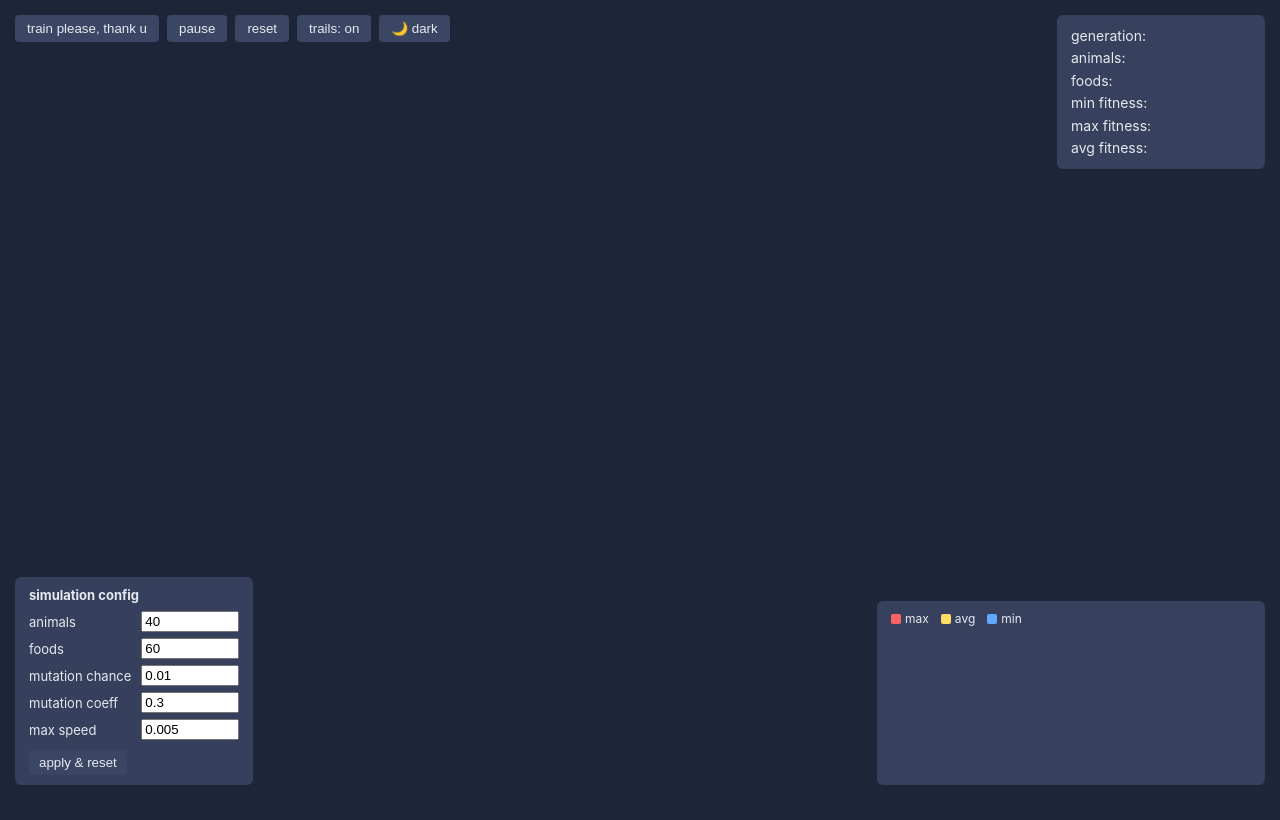
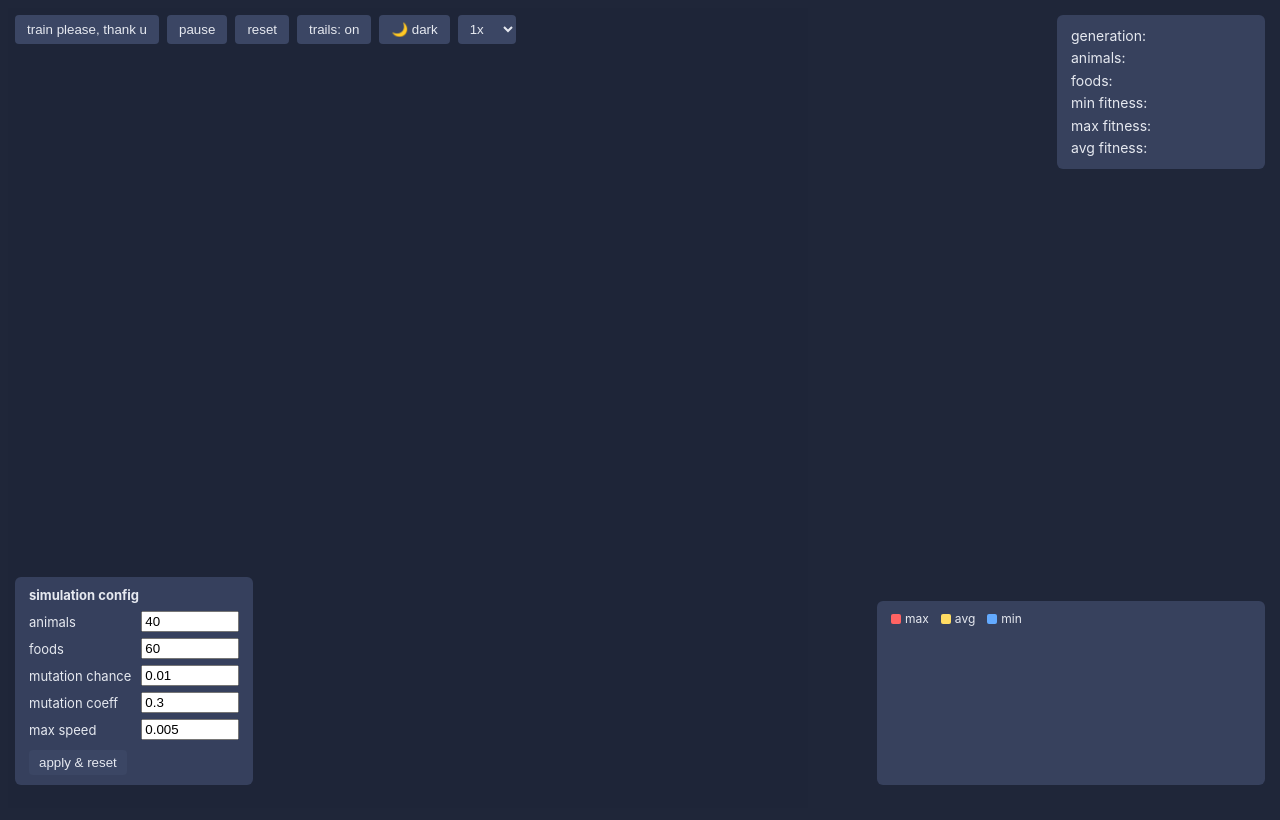
Before and after one commit to niclaslind/shorelark, a website built with webpack: page www/index.html in a window 1280 px wide. Built offline with nearby package versions, Linux system fonts and the light colour scheme; what lib-simulation-wasm would draw is missing.

Commit message:
Add simulation speed / fast-forward control (#140)
- www: add a speed selector (1x/2x/5x/10x/25x/50x) to the controls
  bar. At speeds above 1x, multiple simulation steps run per rendered
  animation frame (only the final state is drawn), so training
  progresses much faster in wall-clock time instead of just rendering
  faster.
- Stats are recorded for every generation that completes within a
  batch of steps, so the chart/stats stay accurate even at high
  speeds.

Co-authored-by: Copilot <223556219+Copilot@users.noreply.github.com>

```diff
--- a/www/index.html
+++ b/www/index.html
@@ -146,6 +146,15 @@
   #config button:hover {
     background: var(--btn-bg-hover);
   }
+
+  #controls select {
+    cursor: pointer;
+    padding: 6px 8px;
+    border: none;
+    border-radius: 4px;
+    background: var(--btn-bg);
+    color: var(--text);
+  }
 </style>
 
 <body>
@@ -157,6 +166,14 @@
     <button id="reset">reset</button>
     <button id="trails">trails: on</button>
     <button id="theme">🌙 dark</button>
+    <select id="speed" title="simulation speed">
+      <option value="1">1x</option>
+      <option value="2">2x</option>
+      <option value="5">5x</option>
+      <option value="10">10x</option>
+      <option value="25">25x</option>
+      <option value="50">50x</option>
+    </select>
   </div>
 
   <div id="stats">
--- a/www/index.js
+++ b/www/index.js
@@ -33,10 +33,12 @@ const statFoods = document.getElementById('stat-foods');
 
 const trailsBtn = document.getElementById('trails');
 const themeBtn = document.getElementById('theme');
+const speedSelect = document.getElementById('speed');
 
 let isPaused = false;
 let trailsEnabled = true;
 let isLightTheme = false;
+let simSpeed = 1;
 
 // History of per-generation fitness stats, used to draw the chart.
 // Capped so the chart stays readable and memory bounded over long runs.
@@ -165,6 +167,10 @@ themeBtn.onclick = function () {
     ctxt.clearRect(0, 0, viewportWidth, viewportHeight);
 };
 
+speedSelect.onchange = function () {
+    simSpeed = parseInt(speedSelect.value, 10) || 1;
+};
+
 // Colors used when drawing on the <canvas>; kept in sync with the CSS
 // theme variables so trails/birds look right in both light and dark mode.
 let viewportBgColor = 'rgb(31, 38, 57)';
@@ -237,6 +243,17 @@ function redraw() {
 
         recordStats(stats);
 
+        // Fast-forward: run the remaining steps for this frame without
+        // re-rendering in between, so higher speeds actually save wall
+        // time instead of just rendering faster.
+        for (let i = 1; i < simSpeed; i++) {
+            const extraStats = simulation.step();
+
+            if (extraStats) {
+                recordStats(extraStats);
+            }
+        }
+
         const world = simulation.world();
 
         statAnimals.textContent = world.animals.length;
```
